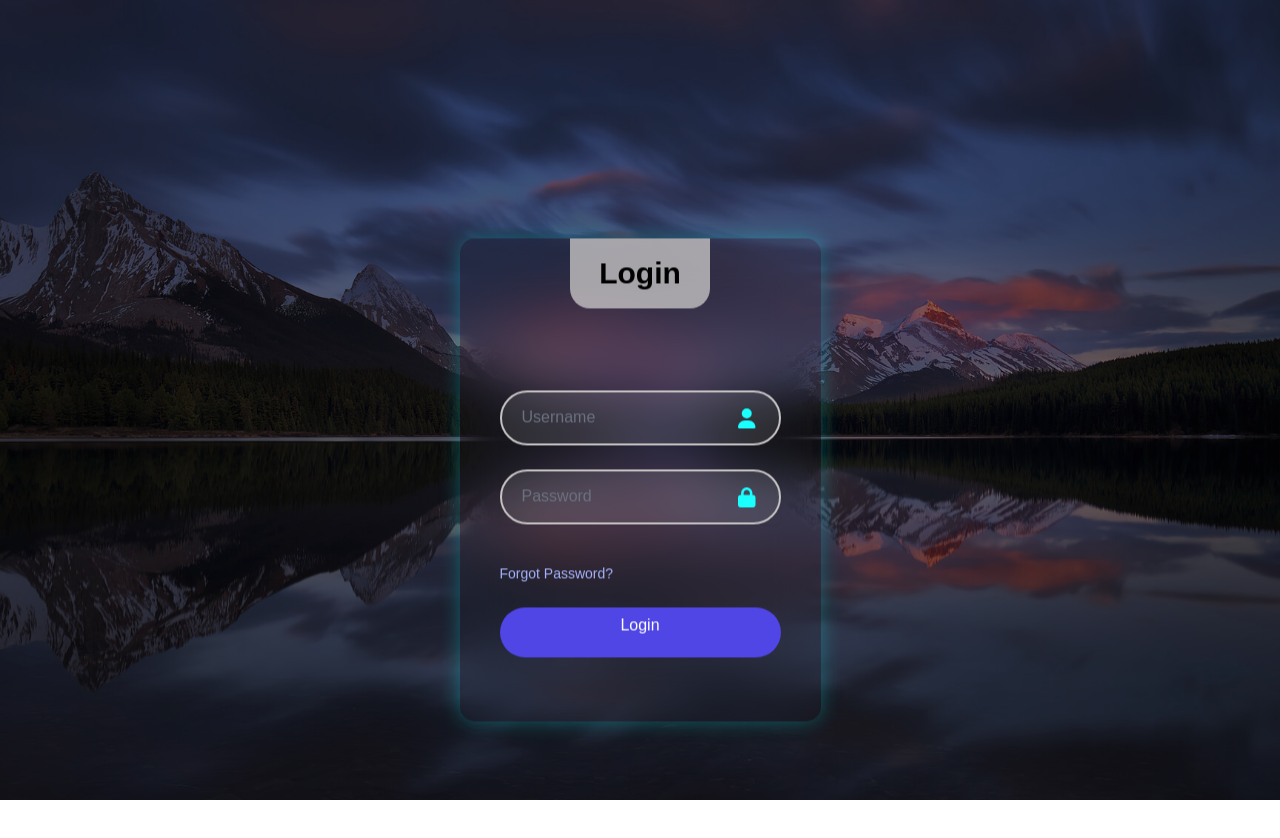
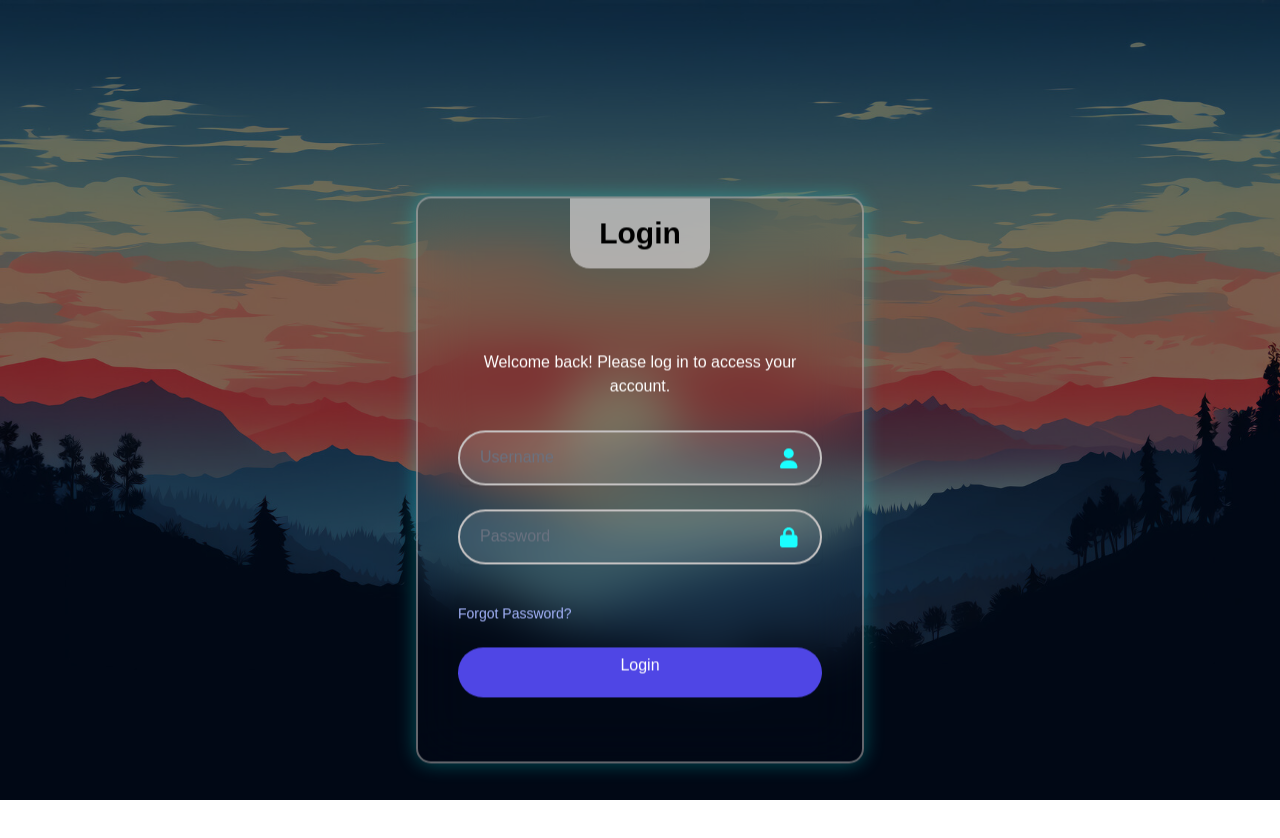
Before and after one commit to CHEGEBB/PRODIGY_FS_O3, a React (Vite) app in the folder frontend/: page / in a window 1280 px wide. Shown: the top 838 px of the page. Built offline with nearby package versions, Linux system fonts and the light colour scheme.

Commit message:
feat: Update background image and container styles

```diff
--- a/frontend/src/Auth/Login.jsx
+++ b/frontend/src/Auth/Login.jsx
@@ -8,6 +8,9 @@ const LoginPage = () => {
     <div className="flex items-center justify-center min-h-screen px-4 py-12 bg-center bg-cover bg-login-image sm:px-6 lg:px-8">
       <div className="w-full max-w-md space-y-8 login-box">
         <h2 className="text-3xl font-extrabold text-center text-white">Login</h2>
+        <div className="welcome-message">
+          <p>Welcome back! Please log in to access your account.</p>
+        </div>
         <form className="mt-8 space-y-6">
           <div className="-space-y-px rounded-md shadow-sm user-box">
             <div>
--- a/frontend/src/index.scss
+++ b/frontend/src/index.scss
@@ -31,7 +31,7 @@ body {
   place-items: center;
   min-width: 320px;
   min-height: 100vh;
-  background-image: url('./images/bg2.jpg');
+  background-image: url('./images/bg4.jpg');
   background-size: cover;
   background-position: center;
 }
--- a/frontend/src/sass/Auth.scss
+++ b/frontend/src/sass/Auth.scss
@@ -79,7 +79,7 @@ a {
   max-width: 28rem;
   width: 100%;
   backdrop-filter: blur(25px);
-  // border: 2px solid rgba($primary-color, 0.5);
+  border: 2px solid rgba($primary-color, 0.5);
   border-radius: 15px;
   padding: 7.5em 2.5em 4em;
   color: $second-color;
```
Also changed, not shown: frontend/src/images/bg3.jpg (added), frontend/src/images/bg4.jpg (added).
